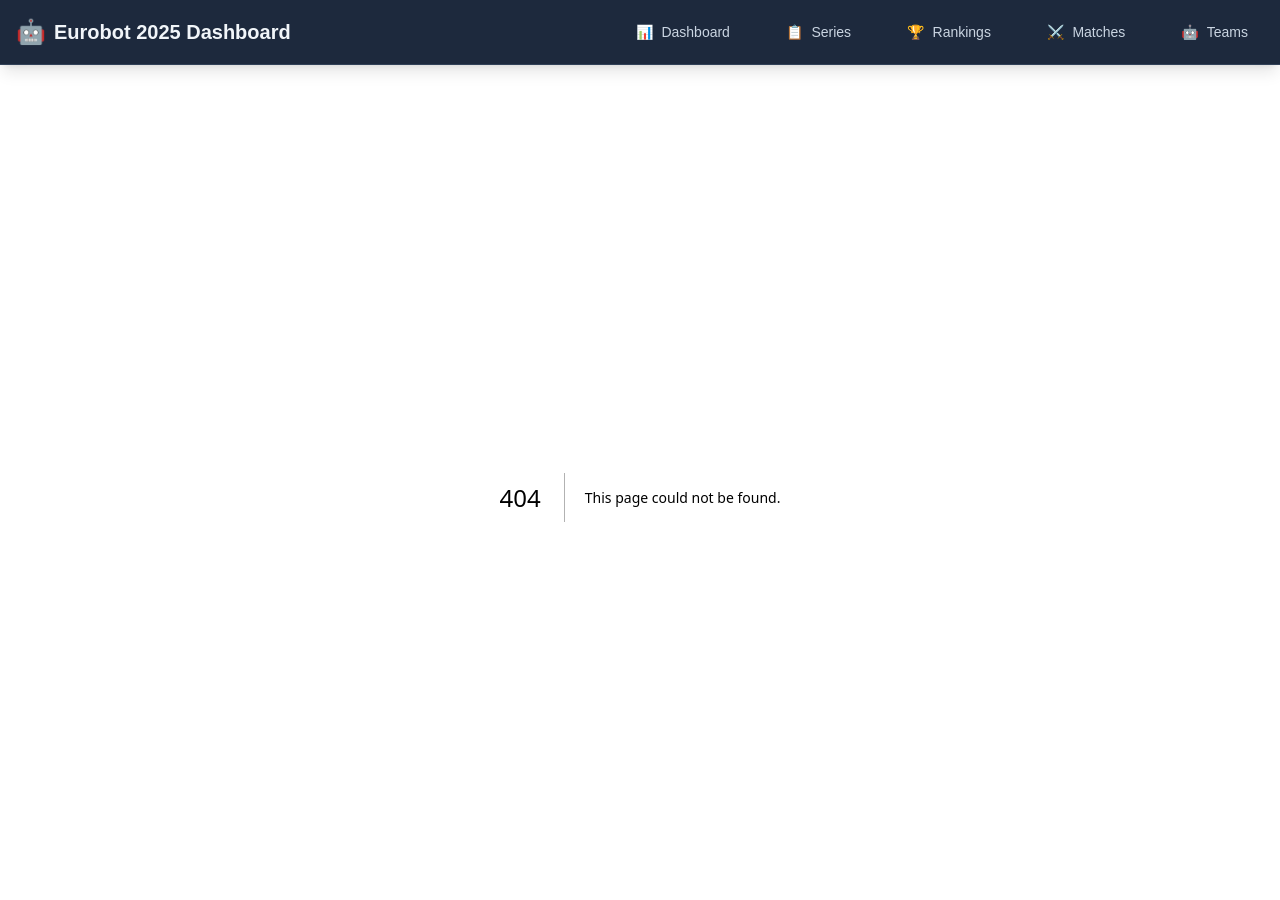
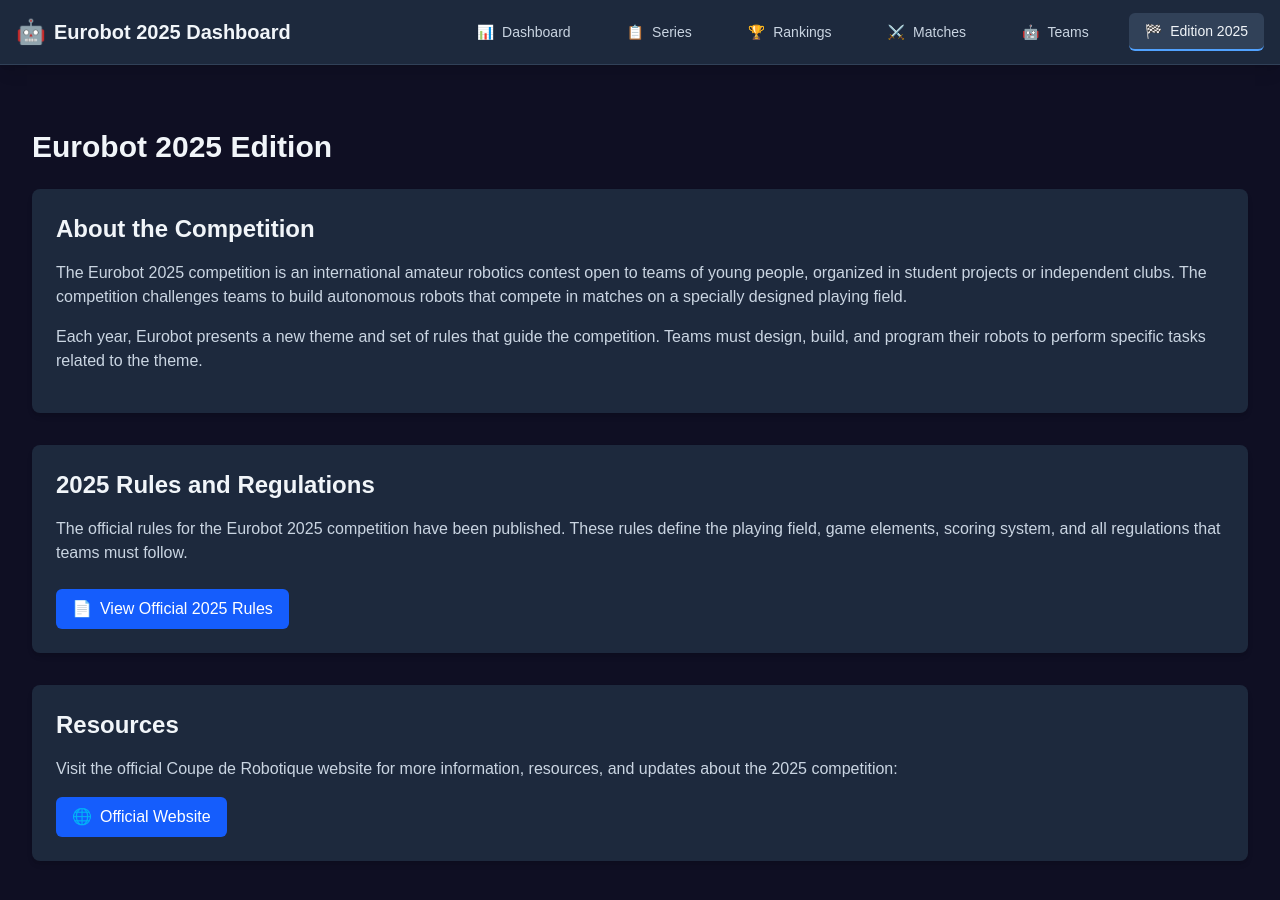
Before and after one commit to gaultierlecaillon/eurobot_dashboard, a Next.js app in the folder frontend/: page /edition-2025 in a window 1280 px wide. Before the commit this address had no page. Shown: the top 900 px of the page. Built offline with nearby package versions, Linux system fonts and the light colour scheme.

Commit message:
feat: Add Edition 2025 page and update Navbar for navigation

```diff
--- /dev/null
+++ b/frontend/src/app/edition-2025/page.tsx
@@ -0,0 +1,64 @@
+'use client';
+
+import React from 'react';
+import Link from 'next/link';
+
+const Edition2025Page = () => {
+  return (
+    <div className="container mx-auto px-4 py-8">
+      <h1 className="text-3xl font-bold text-slate-100 mb-6">Eurobot 2025 Edition</h1>
+
+      <div className="bg-slate-800 rounded-lg shadow-md p-6 mb-8">
+        <h2 className="text-2xl font-semibold text-slate-100 mb-4">About the Competition</h2>
+        <p className="text-slate-300 mb-4">
+          The Eurobot 2025 competition is an international amateur robotics contest open to teams of young people,
+          organized in student projects or independent clubs. The competition challenges teams to build autonomous
+          robots that compete in matches on a specially designed playing field.
+        </p>
+        <p className="text-slate-300 mb-4">
+          Each year, Eurobot presents a new theme and set of rules that guide the competition.
+          Teams must design, build, and program their robots to perform specific tasks related to the theme.
+        </p>
+      </div>
+
+      <div className="bg-slate-800 rounded-lg shadow-md p-6 mb-8">
+        <h2 className="text-2xl font-semibold text-slate-100 mb-4">2025 Rules and Regulations</h2>
+        <p className="text-slate-300 mb-4">
+          The official rules for the Eurobot 2025 competition have been published. These rules define the playing field,
+          game elements, scoring system, and all regulations that teams must follow.
+        </p>
+        <div className="mt-6">
+          <Link
+            href="https://www.coupederobotique.fr/accueil/le-concours/reglement-2025/"
+            target="_blank"
+            rel="noopener noreferrer"
+            className="inline-flex items-center px-4 py-2 bg-blue-600 text-white font-medium rounded-md hover:bg-blue-700 transition-colors duration-200"
+          >
+            <span className="mr-2">📄</span>
+            View Official 2025 Rules
+          </Link>
+        </div>
+      </div>
+
+      <div className="bg-slate-800 rounded-lg shadow-md p-6">
+        <h2 className="text-2xl font-semibold text-slate-100 mb-4">Resources</h2>
+        <p className="text-slate-300 mb-4">
+          Visit the official Coupe de Robotique website for more information, resources, and updates about the 2025 competition:
+        </p>
+        <div className="mt-4">
+          <Link
+            href="https://www.coupederobotique.fr/"
+            target="_blank"
+            rel="noopener noreferrer"
+            className="inline-flex items-center px-4 py-2 bg-blue-600 text-white font-medium rounded-md hover:bg-blue-700 transition-colors duration-200"
+          >
+            <span className="mr-2">🌐</span>
+            Official Website
+          </Link>
+        </div>
+      </div>
+    </div>
+  );
+};
+
+export default Edition2025Page;
--- a/frontend/src/components/Navbar.tsx
+++ b/frontend/src/components/Navbar.tsx
@@ -13,6 +13,7 @@
     { path: '/rankings', label: 'Rankings', icon: '🏆' },
     { path: '/matches', label: 'Matches', icon: '⚔️' },
     { path: '/teams', label: 'Teams', icon: '🤖' },
+    { path: '/edition-2025', label: 'Edition 2025', icon: '🏁' },
   ];
 
   const isActive = (path: string) => pathname === path;
```
